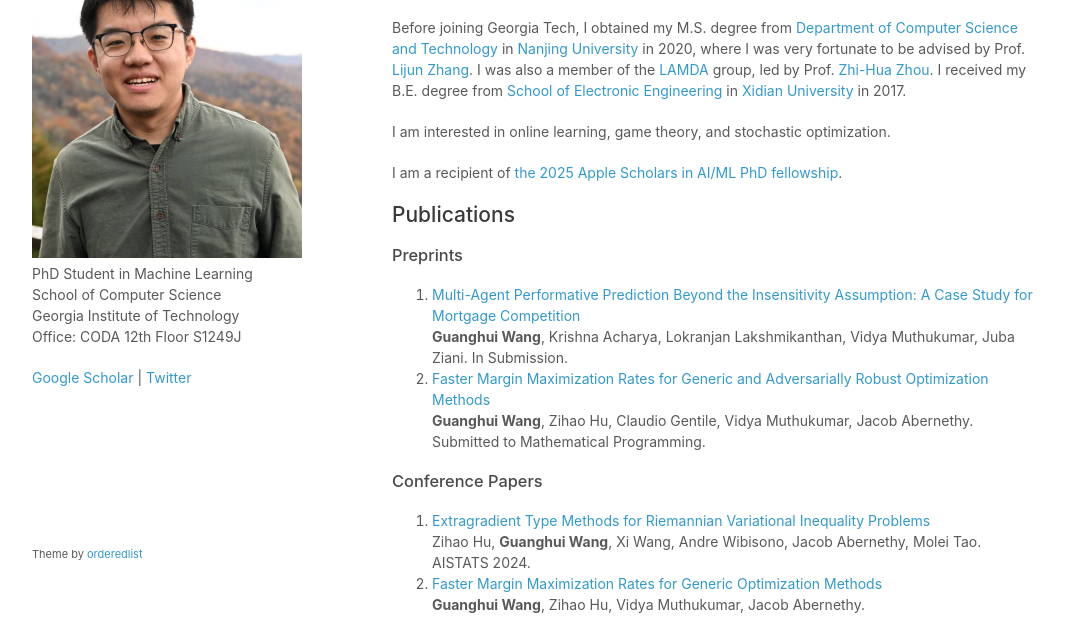
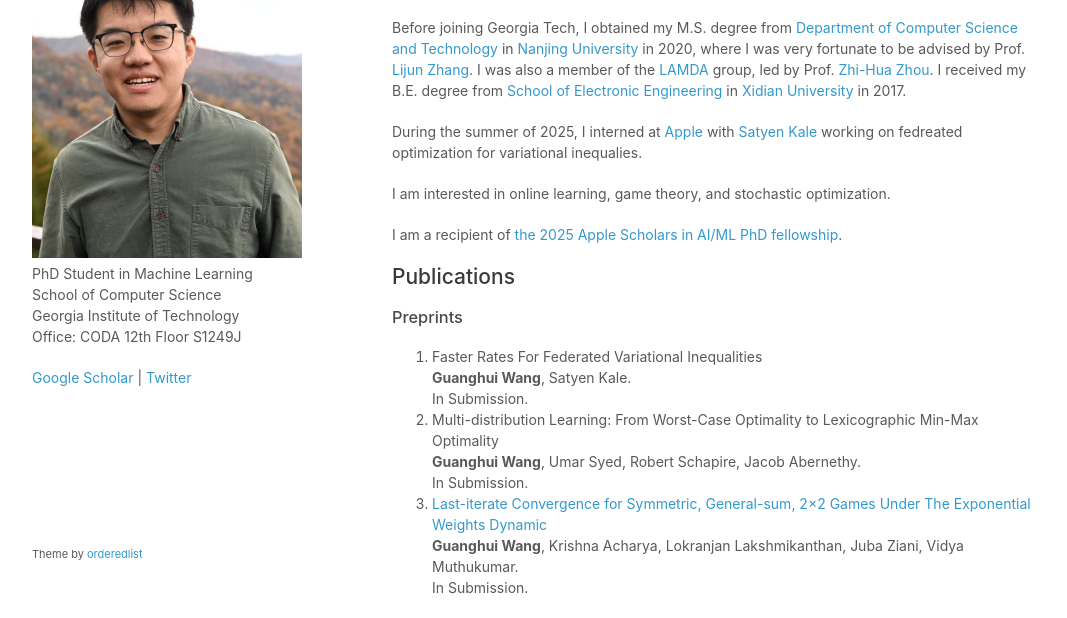
Before and after one commit to guanghui-wang-gatech/guanghui-wang-gatech.github.io, a plain HTML site: page index.html in a window 1280 px wide. Shown: the part 167-785 px from the top of the page, without its empty margins (103-1170 px from the left). Drawn offline with Linux system fonts and the light colour scheme.

Commit message:
Update index.html

```diff
--- a/index.html
+++ b/index.html
@@ -25,6 +25,8 @@
 
         <p>Before joining Georgia Tech, I obtained my M.S. degree from <a href="https://www.nju.edu.cn/EN/7f/6b/c7136a163691/page.htm">Department of Computer Science and Technology</a> in <a href="https://www.nju.edu.cn/EN/main.htm">Nanjing University</a> in 2020, where I was very fortunate to be advised by Prof. <a href="https://cs.nju.edu.cn/zlj/index.htm">Lijun Zhang</a>. I was also a member of the <a href="http://www.lamda.nju.edu.cn/MainPage.ashx">LAMDA</a> group, led by Prof. <a href="https://cs.nju.edu.cn/zhouzh/index.htm">Zhi-Hua Zhou</a>. I received my B.E. degree from <a href="http://english.ee.xidian.edu.cn/">School of Electronic Engineering</a> in <a href="https://en.xidian.edu.cn/index.htm">Xidian University</a> in 2017.</p>
 
+        <p>During the summer of 2025, I interned at <a href="https://machinelearning.apple.com">Apple</a> with <a href="https://www.satyenkale.com">Satyen Kale</a> working on fedreated optimization for variational inequalies.</p>
+
         <p>I am interested in online learning, game theory, and stochastic optimization.</p>
 
         <p>I am a recipient of <a href="https://machinelearning.apple.com/updates/apple-scholars-aiml-2025">the 2025 Apple Scholars in AI/ML PhD fellowship</a>. </p>
@@ -33,11 +35,18 @@
         <h2>Publications</h2>
         <h3>Preprints</h3>
         <ol>
-<li><a href="https://arxiv.org/abs/2502.08063"> Multi-Agent Performative Prediction Beyond the Insensitivity Assumption: A Case Study for Mortgage Competition</a> <br>
-            <b>Guanghui Wang</b>, Krishna Acharya, Lokranjan Lakshmikanthan, Vidya Muthukumar, Juba Ziani. In Submission. <br>
-  <li><a href="https://arxiv.org/abs/2305.17544"> Faster Margin Maximization Rates for Generic and Adversarially Robust Optimization Methods</a> <br>
-            <b>Guanghui Wang</b>, Zihao Hu, Claudio Gentile, Vidya Muthukumar, Jacob Abernethy. <br>
-    Submitted to Mathematical Programming.
+<li>Faster Rates For Federated Variational Inequalities <br>
+            <b>Guanghui Wang</b>, Satyen Kale. <br> In Submission. <br>
+
+<li>Multi-distribution Learning: From Worst-Case Optimality to Lexicographic Min-Max Optimality <br>
+            <b>Guanghui Wang</b>, Umar Syed, Robert Schapire, Jacob Abernethy.
+             <br> In Submission. <br>
+
+            <li><a href="https://arxiv.org/abs/2502.08063"> Last-iterate Convergence for Symmetric, General-sum, 2×2 Games Under The Exponential Weights Dynamic
+</a> <br>
+            <b>Guanghui Wang</b>, Krishna Acharya, Lokranjan Lakshmikanthan, Juba Ziani, Vidya Muthukumar.
+            <br> In Submission. <br>
+
         </ol>
 
 
@@ -107,6 +116,11 @@
         </ol>
         <h3>Journal Articles</h3>
         <ol>
+            <li><a href="https://arxiv.org/abs/2305.17544"> Faster Margin Maximization Rates for Generic and Adversarially Robust Optimization Methods</a> <br>
+            <b>Guanghui Wang</b>, Zihao Hu, Claudio Gentile, Vidya Muthukumar, Jacob Abernethy. <br>
+ Mathematical Programming Series B (special issue on Optimization for Machine Learning).    </li>
+
+
            <li> <a href="https://yuanyuwan.github.io/pdf/JMLR-2022-Wan.pdf">Projection-free Distributed Online Learning with Sublinear Communication Complexity</a><br>
          Yuanyu Wan, <b>Guanghui Wang</b>, Wei-Wei Tu, Lijun Zhang. <br>
         JMLR 2022. </li>
@@ -117,7 +131,7 @@
 
                  </ol>
             <h2>Academic Service</h2>
-            <p> Reviewer: COLT, ICML, ICLR, NeurIPS, AISTATS, TMLR
+            <p> Reviewer: COLT, ALT, ICML, ICLR, NeurIPS, AISTATS, TMLR
             <h2>Teaching</h2>
             <ol>
             <li> TA, ECE 8803 Online Decision Making in Machine Learning, Fall 2021</li>
@@ -134,6 +148,7 @@
                </ol>
             <h2>Awards</h2>
             <ol>
+             <li> Apple Scholars in AI/ML PhD fellowship, 2025. </li>
             <li>ARC-ACO Fellowship, 2022.</li>
               <li>National Scholarship, 2014, 2018.</li>
                </ol>
```
